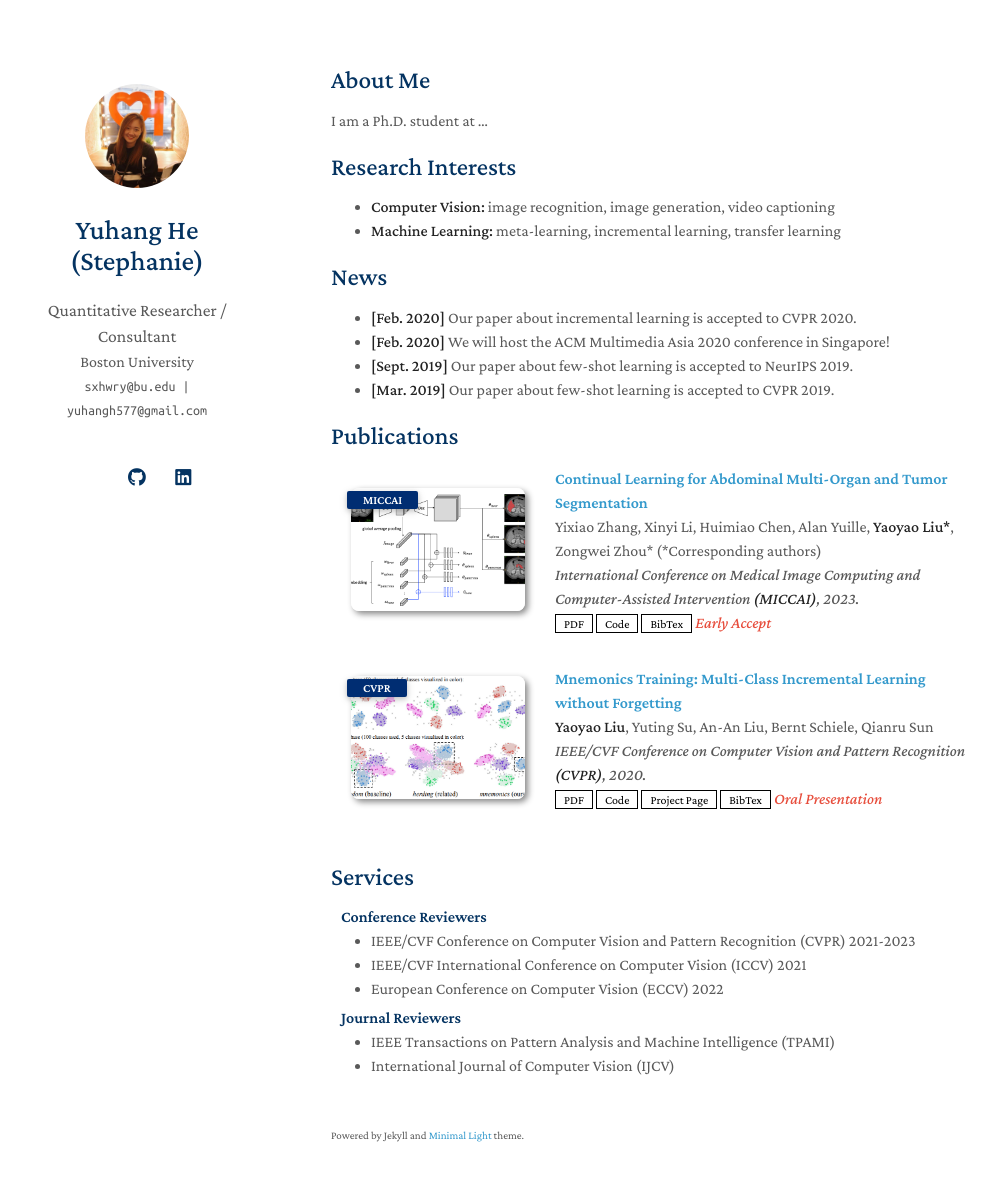
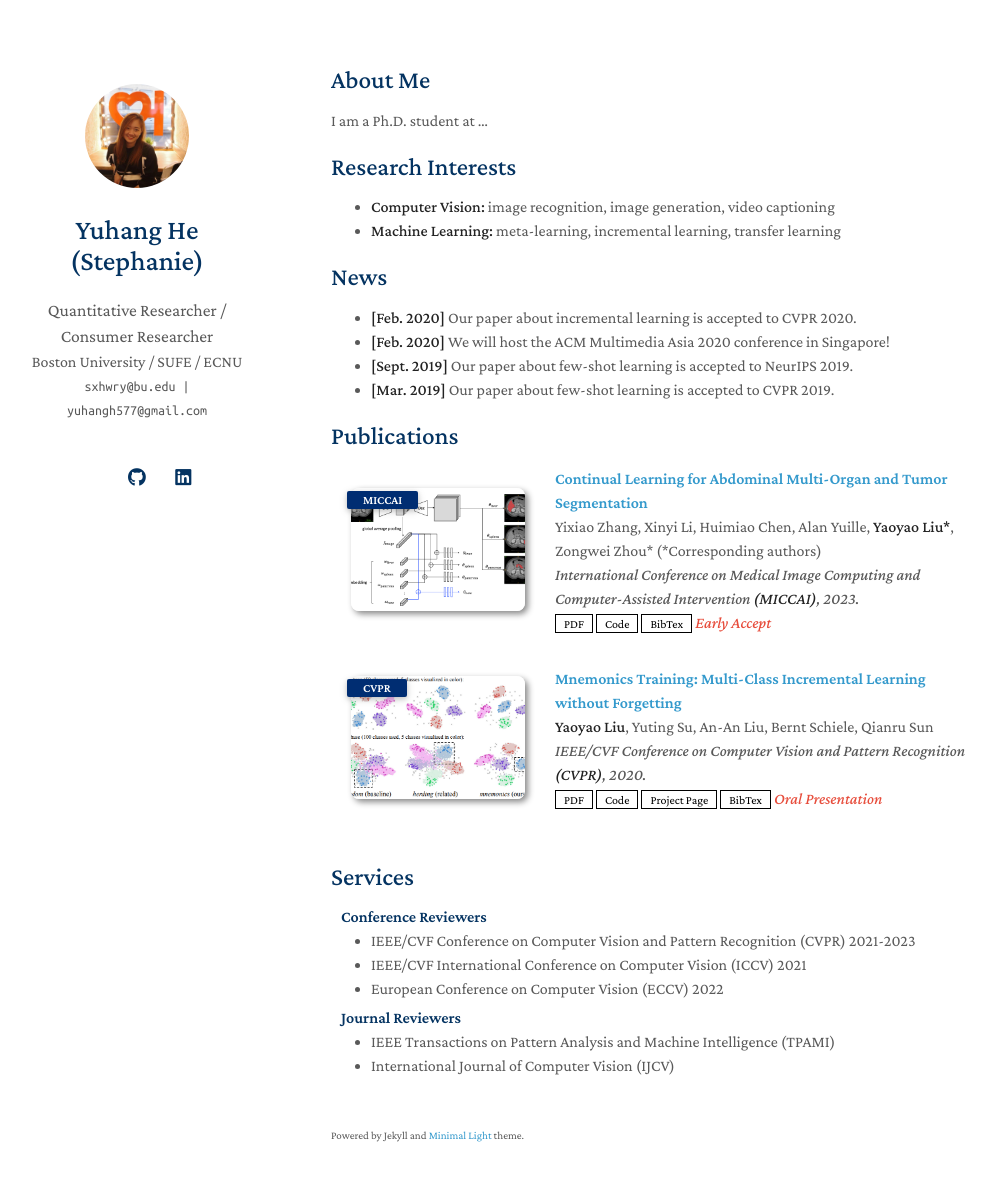
Before and after one commit to sparkle-hang/sparkle-hang.github.io, a Jekyll site: the page built from index.md, in a window 1280 px wide and 1216 px high. Shown: the top 1181 px of the window, without its empty margins (139-1135 px from the left). Built offline with Jekyll 4.4.1, drawn with Linux system fonts in a browser that asks for light colours; a style sheet for code colours, icons or effects is not loaded; our own code applies the rules of GitHub Pages for plain Markdown files.

Commit message:
Update _config.yml
blabla

```diff
--- a/_config.yml
+++ b/_config.yml
@@ -1,7 +1,7 @@
 # Basic Information
 title: Yuhang He (Stephanie)
-position: Quantitative Researcher / Consultant
-affiliation: Boston University
+position: Quantitative Researcher / Consumer Researcher
+affiliation: Boston University / SUFE / ECNU
 email: sxhwry@bu.edu | yuhangh577@gmail.com
 
 # Search Engine Optimization (SEO)
```
